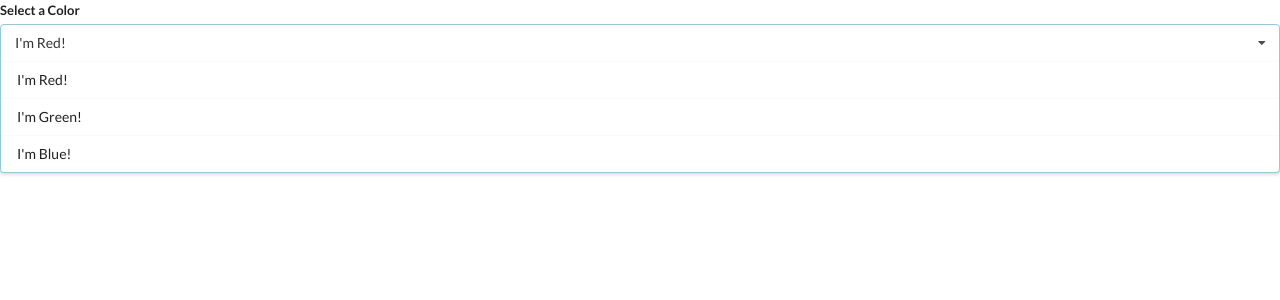
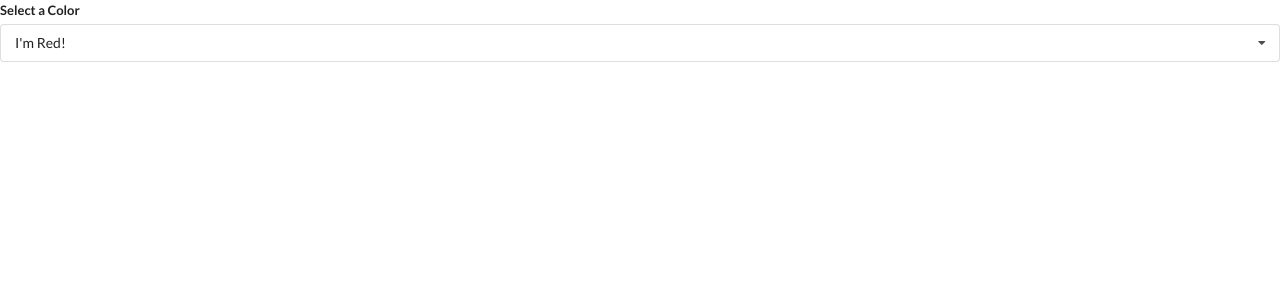
Before and after one commit to WLeondike/udemy-widgets-app, a React (Create React App) app: page / in a window 1280 px wide. Shown: the top 300 px of the page. Built offline with nearby package versions, Linux system fonts and the light colour scheme.

Commit message:
dropdown now functions

```diff
--- a/src/components/Dropdown.js
+++ b/src/components/Dropdown.js
@@ -1,7 +1,13 @@
-import React from 'react';
+import React, { useState } from 'react';
 
 const Dropdown = ({ options, selected, onSelectedChange }) => {
+  const [open, setOpen] = useState(false);
+
   const renderedOptions = options.map((option) => {
+    if (option.value === selected.value) {
+      return null;
+    }
+
     return (
       <div
         key={option.value}
@@ -17,10 +23,15 @@
     <div className='ui form'>
       <div className='field'>
         <label className='label'>Select a Color</label>
-        <div className='ui selection dropdown visible active'>
+        <div
+          onClick={() => setOpen(!open)}
+          className={`ui selection dropdown ${open ? 'visible active' : ''}`}
+        >
           <i className='dropdown icon' />
           <div className='text'>{selected.label}</div>
-          <div className='menu visible transition'>{renderedOptions}</div>
+          <div className={`menu ${open ? 'visible transition' : ''}`}>
+            {renderedOptions}
+          </div>
         </div>
       </div>
     </div>
```
